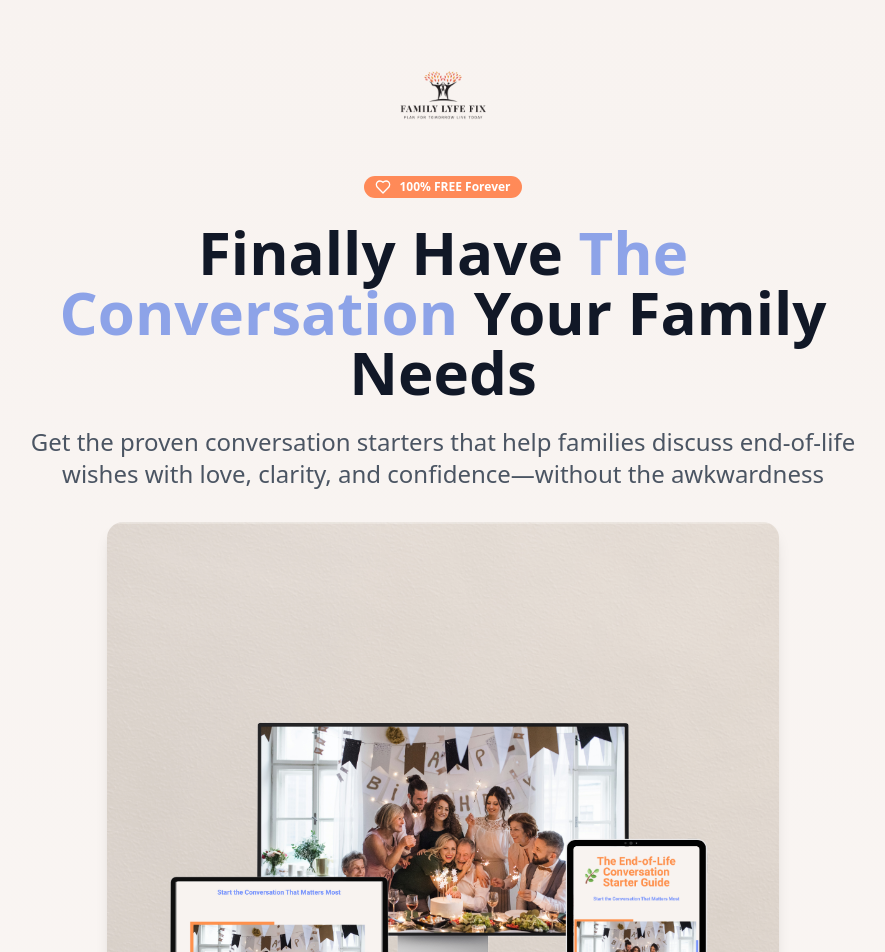
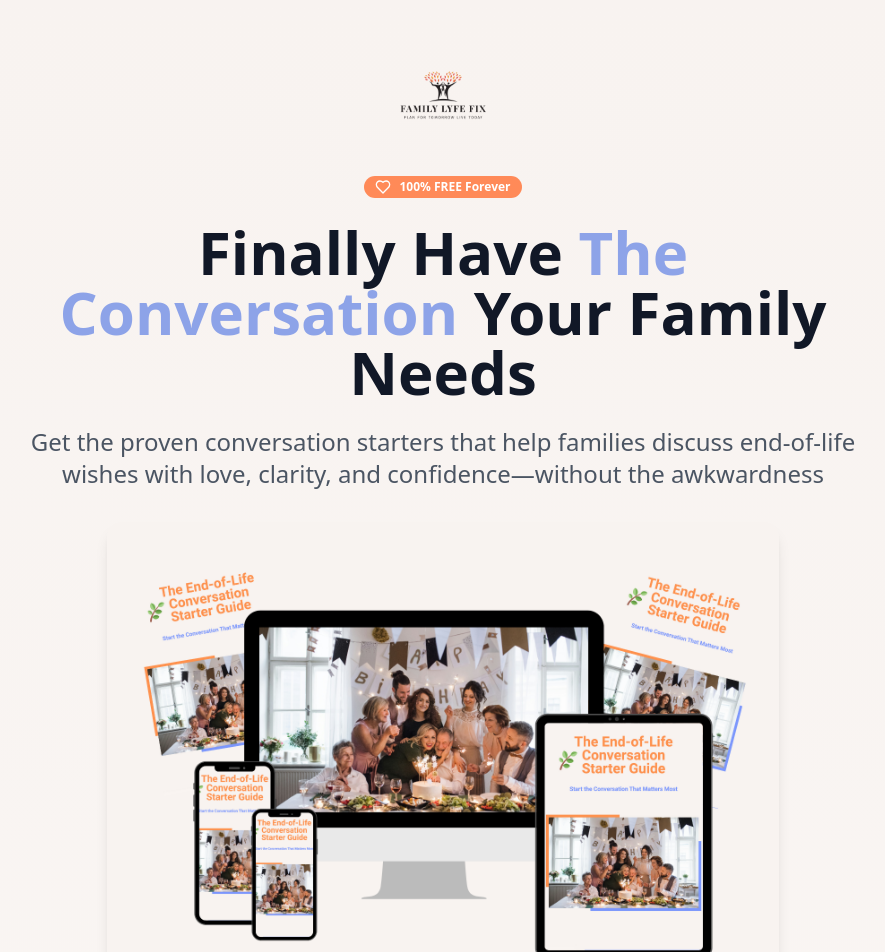
Before and after one commit to familylyfefix/end-of-life-conversation-starter-guide, a React (Vite) app: page / in a window 1280 px wide. Shown: the top 952 px of the page, without its empty margins (197-1082 px from the left). Built offline with nearby package versions, Linux system fonts and the light colour scheme.

Commit message:
Refactor: Use new image for hero section
Replaced the existing image in the hero section with the new image provided.

```diff
--- a/src/components/HeroSection.tsx
+++ b/src/components/HeroSection.tsx
@@ -1,3 +1,4 @@
+
 import React, { useState } from 'react';
 import { Download, CheckCircle, Heart, Shield, ArrowRight } from 'lucide-react';
 import { Button } from '@/components/ui/button';
@@ -73,8 +74,8 @@ const HeroSection = () => {
         {/* Family photo under heading */}
         <div className="mb-12">
           <img
-            src="/lovable-uploads/d8308b5a-f139-4472-8bb0-fd1e70995539.png"
-            alt="Family gathering around dinner table"
+            src="/lovable-uploads/e859eb8e-6409-4b8d-85f5-b40fbf68e148.png"
+            alt="Family celebrating together at dinner table"
             className="w-full max-w-2xl mx-auto rounded-2xl shadow-lg"
           />
         </div>
```
Also changed, not shown: public/lovable-uploads/e859eb8e-6409-4b8d-85f5-b40fbf68e148.png (added).
